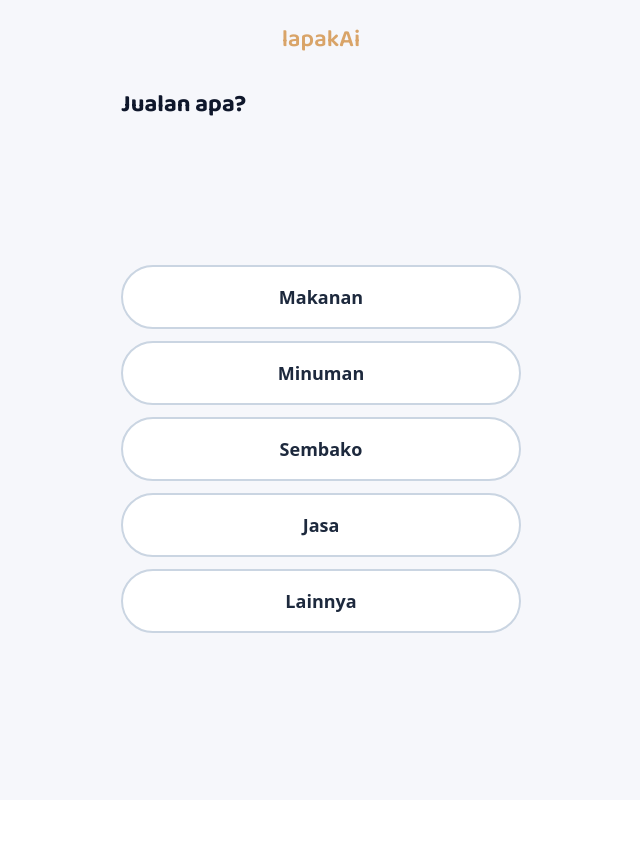
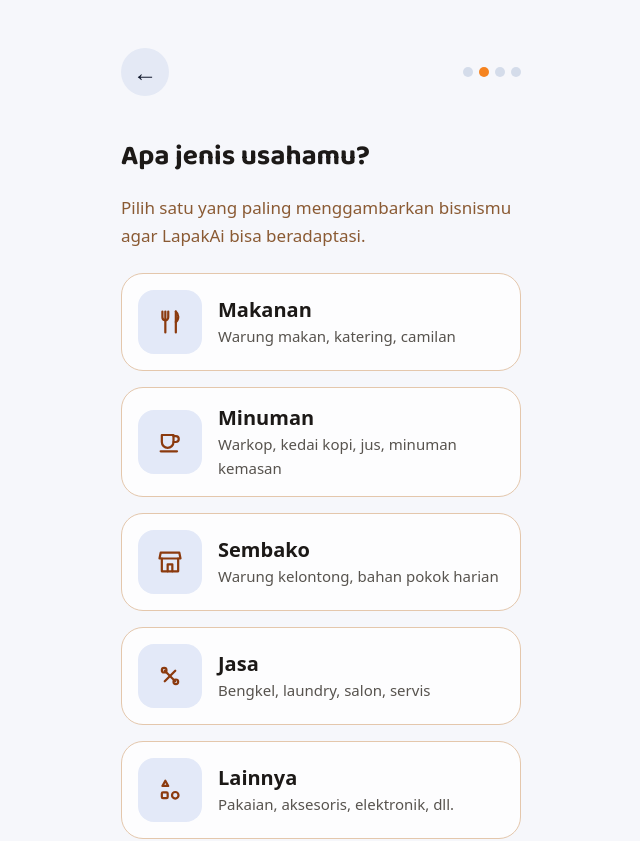
Before and after one commit to CREATHON-2026/if-unismuh, a React (Vite) app in the folder frontend/: page /onboarding/jenis in a window 1280 px wide. Shown: the top 841 px of the page, without its empty margins (319-959 px from the left). Before the commit the page ends 800 px from the top, so only its background shows below. Built offline with nearby package versions, Linux system fonts and the light colour scheme.

Commit message:
feat: terapkan desain layar jenis usaha dengan kartu pilihan berikon dan titik progres

```diff
--- /dev/null
+++ b/frontend/src/components/TitikLangkah.tsx
@@ -0,0 +1,13 @@
+// Titik progres onboarding (4 langkah), aktif = indeks 0-based.
+export function TitikLangkah({ aktif, total = 4 }: { aktif: number; total?: number }) {
+  return (
+    <div className="flex gap-1.5" aria-hidden="true">
+      {Array.from({ length: total }, (_, i) => (
+        <span
+          key={i}
+          className={`h-2.5 w-2.5 rounded-full ${i === aktif ? 'bg-[#F5831F]' : 'bg-[#D4DCEA]'}`}
+        />
+      ))}
+    </div>
+  );
+}
--- a/frontend/src/screens/JenisUsaha.tsx
+++ b/frontend/src/screens/JenisUsaha.tsx
@@ -1,34 +1,194 @@
 import { useState } from 'react';
+import type { ReactNode } from 'react';
 import { useNavigate } from 'react-router-dom';
 import { simpanUsaha } from '../api/client';
 import { Layar } from '../components/Layar';
-import { Tombol } from '../components/Tombol';
+import { TitikLangkah } from '../components/TitikLangkah';
 import { bacaOnboarding, tulisOnboarding } from '../state/onboarding';
 
-const PILIHAN = ['Makanan', 'Minuman', 'Sembako', 'Jasa', 'Lainnya'];
+const COKELAT = '#8B3A0E';
+
+function Ikon({ anak }: { anak: ReactNode }) {
+  return (
+    <svg
+      width="28"
+      height="28"
+      viewBox="0 0 24 24"
+      fill="none"
+      stroke={COKELAT}
+      strokeWidth="1.9"
+      strokeLinecap="round"
+      strokeLinejoin="round"
+      aria-hidden="true"
+    >
+      {anak}
+    </svg>
+  );
+}
+
+const PILIHAN = [
+  {
+    id: 'makanan',
+    judul: 'Makanan',
+    deskripsi: 'Warung makan, katering, camilan',
+    ikon: (
+      <Ikon
+        anak={
+          <>
+            <path d="M8 3v18" />
+            <path d="M5.5 3v5a2.5 2.5 0 0 0 5 0V3" />
+            <path d="M17 3v18" />
+            <path d="M17 3c2.8 2.2 2.8 7 0 9" />
+          </>
+        }
+      />
+    ),
+  },
+  {
+    id: 'minuman',
+    judul: 'Minuman',
+    deskripsi: 'Warkop, kedai kopi, jus, minuman kemasan',
+    ikon: (
+      <Ikon
+        anak={
+          <>
+            <path d="M5 6h10v6a5 5 0 0 1-10 0V6Z" />
+            <path d="M15 7h2a2.5 2.5 0 0 1 0 5h-2" />
+            <path d="M4 20h14" />
+          </>
+        }
+      />
+    ),
+  },
+  {
+    id: 'sembako',
+    judul: 'Sembako',
+    deskripsi: 'Warung kelontong, bahan pokok harian',
+    ikon: (
+      <Ikon
+        anak={
+          <>
+            <path d="M4 4h16l1 5H3l1-5Z" />
+            <path d="M5 9v11h14V9" />
+            <path d="M10 20v-6h4v6" />
+          </>
+        }
+      />
+    ),
+  },
+  {
+    id: 'jasa',
+    judul: 'Jasa',
+    deskripsi: 'Bengkel, laundry, salon, servis',
+    ikon: (
+      <Ikon
+        anak={
+          <>
+            <path d="M7.5 7.5l9 9" />
+            <path d="M16.5 7.5l-9 9" />
+            <circle cx="7" cy="7" r="2" />
+            <circle cx="17" cy="17" r="2" />
+          </>
+        }
+      />
+    ),
+  },
+  {
+    id: 'lainnya',
+    judul: 'Lainnya',
+    deskripsi: 'Pakaian, aksesoris, elektronik, dll.',
+    ikon: (
+      <Ikon
+        anak={
+          <>
+            <path d="M8 4l2.5 4.5h-5L8 4Z" />
+            <rect x="5" y="14" width="5" height="5" rx="1" />
+            <circle cx="16.5" cy="16.5" r="2.8" />
+          </>
+        }
+      />
+    ),
+  },
+];
 
 export function JenisUsaha() {
   const nav = useNavigate();
+  const [pilihan, setPilihan] = useState('');
   const [sibuk, setSibuk] = useState(false);
 
-  async function pilih(jenis: string) {
+  async function lanjut() {
+    if (!pilihan) return;
     setSibuk(true);
-    tulisOnboarding({ jenis_usaha: jenis.toLowerCase() });
-    await simpanUsaha({
-      nama_usaha: bacaOnboarding().nama_usaha ?? '',
-      jenis_usaha: jenis.toLowerCase(),
-    });
+    tulisOnboarding({ jenis_usaha: pilihan });
+    await simpanUsaha({ nama_usaha: bacaOnboarding().nama_usaha ?? '', jenis_usaha: pilihan });
     nav('/onboarding/produk');
   }
 
   return (
-    <Layar pertanyaan="Jualan apa?">
-      <div className="flex flex-col gap-3">
-        {PILIHAN.map((jenis) => (
-          <Tombol key={jenis} varian="garis" disabled={sibuk} onClick={() => pilih(jenis)}>
-            {jenis}
-          </Tombol>
-        ))}
+    <Layar
+      tanpaLogo
+      atas
+      aksi={
+        <button
+          type="button"
+          disabled={!pilihan || sibuk}
+          onClick={lanjut}
+          className={`h-16 w-full rounded-full text-lg font-bold transition ${
+            pilihan && !sibuk
+              ? 'bg-[#A8500B] text-white active:scale-[0.98]'
+              : 'bg-[#E4E9F5] text-[#9AA6B8]'
+          }`}
+        >
+          <span className="flex items-center justify-center gap-3">
+            Lanjutkan
+            <span aria-hidden className="text-2xl leading-none">
+              →
+            </span>
+          </span>
+        </button>
+      }
+    >
+      <div className="flex items-center justify-between">
+        <button
+          type="button"
+          aria-label="Kembali"
+          onClick={() => nav(-1)}
+          className="flex h-12 w-12 items-center justify-center rounded-full bg-[#E4E9F5] text-2xl text-slate-900 active:scale-95"
+        >
+          ←
+        </button>
+        <TitikLangkah aktif={1} />
+      </div>
+
+      <h1 className="pt-6 font-logo text-[28px] font-bold text-[#1C1917]">Apa jenis usahamu?</h1>
+      <p className="text-[17px] leading-relaxed text-[#8A5A33]">
+        Pilih satu yang paling menggambarkan bisnismu agar LapakAi bisa beradaptasi.
+      </p>
+
+      <div className="flex flex-col gap-4 pt-2">
+        {PILIHAN.map((p) => {
+          const dipilih = pilihan === p.id;
+          return (
+            <button
+              key={p.id}
+              type="button"
+              onClick={() => setPilihan(p.id)}
+              className={`flex items-center gap-4 rounded-[22px] border p-4 text-left transition active:scale-[0.99] ${
+                dipilih
+                  ? 'border-[#F5831F] bg-[#FFF6EE] ring-1 ring-[#F5831F]'
+                  : 'border-[#E4C7AC] bg-white/80'
+              }`}
+            >
+              <span className="flex h-16 w-16 shrink-0 items-center justify-center rounded-2xl bg-[#E3E9F8]">
+                {p.ikon}
+              </span>
+              <span>
+                <span className="block text-xl font-bold text-[#1C1917]">{p.judul}</span>
+                <span className="text-[15px] leading-snug text-[#57534E]">{p.deskripsi}</span>
+              </span>
+            </button>
+          );
+        })}
       </div>
     </Layar>
   );
```
